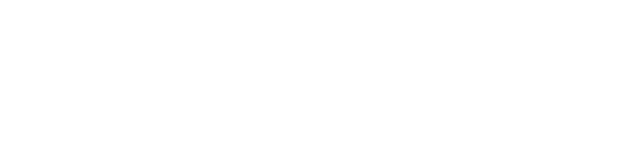
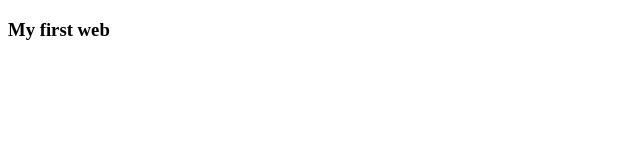
Before and after one commit to Arafat-eqbal/web, a plain HTML site: page index.html in a window 1280 px wide. Shown: the whole page, without its empty margins (0-640 px from the left). Drawn offline with Linux system fonts and the light colour scheme.

Commit message:
hading add

```diff
--- a/index.html
+++ b/index.html
@@ -6,6 +6,6 @@
     <title>Document</title>
 </head>
 <body>
-
+    <h3>My first web</h3>
 </body>
 </html>
```
